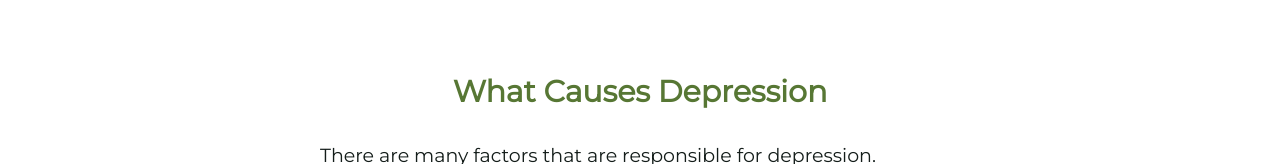
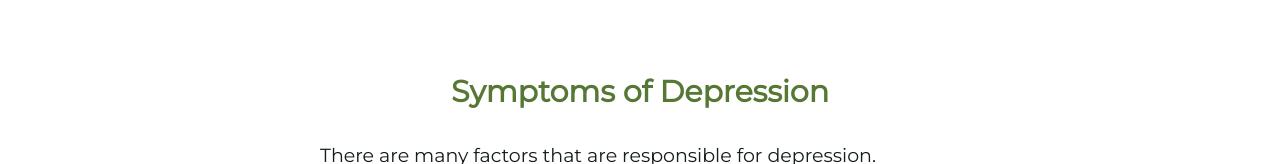
Before and after one commit to koraaidonous/I_AM, a plain HTML site: page info.html in a window 1280 px wide. Shown: the part 121-285 px from the top of the page. Drawn offline with Linux system fonts and the light colour scheme.

Commit message:
Update info.html

```diff
--- a/info.html
+++ b/info.html
@@ -31,7 +31,7 @@
         </div>
         <main class="container">
             <div class="info">
-                <h3>What Causes Depression</h3>
+                <h3>Symptoms of Depression</h3>
                 <p>There are many factors that are responsible for depression.</p>
                 <p>There is social media which causes people to compare their lives with others when they do not meet societal standard.</p>
                 <br>
```
